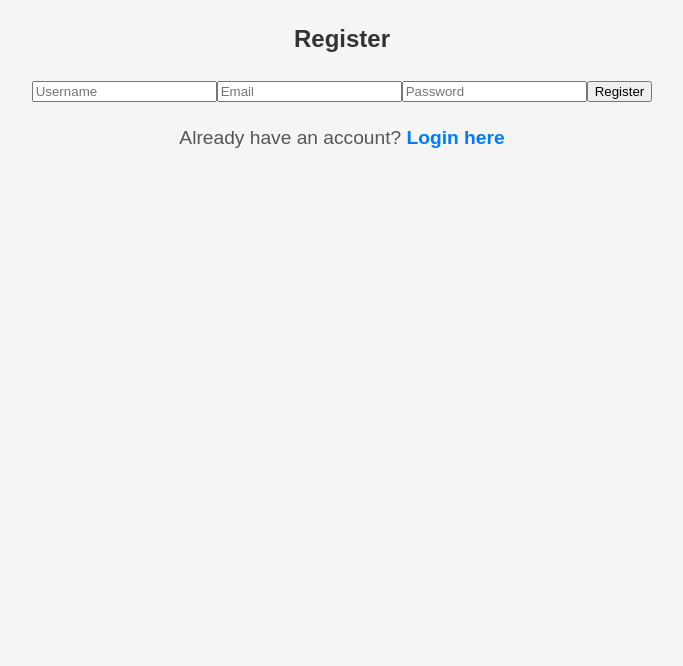
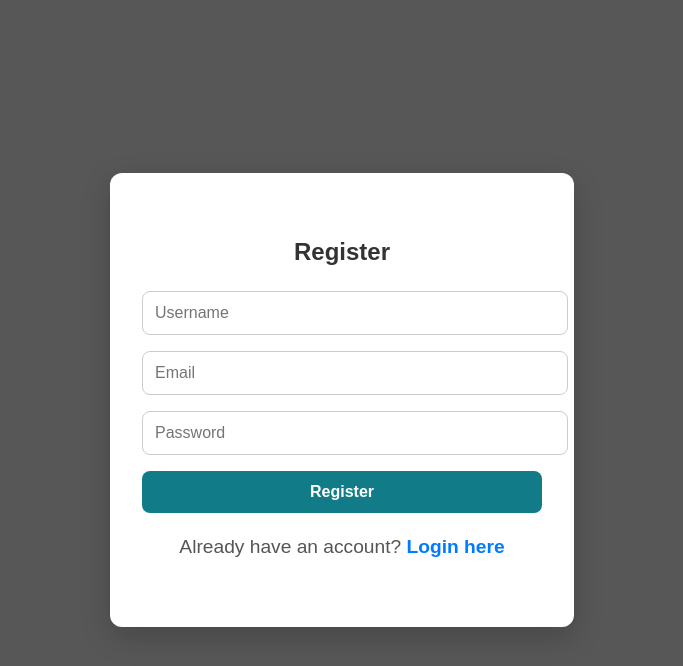
Before and after one commit to coloredinchris/database-chatroom, a React (Create React App) app: page /register in a window 1280 px wide. Shown: the top 666 px of the page, without its empty margins (298-981 px from the left). Built offline with nearby package versions, Linux system fonts and the light colour scheme; no server answers.

Commit message:
login & register screens styled

```diff
--- a/src/pages/Login.js
+++ b/src/pages/Login.js
@@ -1,5 +1,6 @@
 import React, { useState } from "react";
 import { useNavigate, Link } from "react-router-dom";
+import "../styles/WelcomeScreen.css"; // Reuse WelcomeScreen styles
 
 const Login = () => {
     const [email, setEmail] = useState("");
@@ -30,7 +31,8 @@ const Login = () => {
     };
 
     return (
-        <div>
+        <div className="welcome-overlay">
+            <div className="welcome-box">
                 <h2>Login</h2>
                 {error && <p style={{ color: "red" }}>{error}</p>}
                 <form onSubmit={handleLogin}>
@@ -48,12 +50,13 @@ const Login = () => {
                         onChange={(e) => setPassword(e.target.value)}
                         required
                     />
-                <button type="submit">Login</button>
+                    <button type="submit" className="login-button">Login</button>
                 </form>
                 <p>
                     Don't have an account? <Link to="/register">Register here</Link>
                 </p>
             </div>
+        </div>
     );
 };
 
--- a/src/pages/Register.js
+++ b/src/pages/Register.js
@@ -1,5 +1,6 @@
 import React, { useState } from "react";
 import { useNavigate, Link } from "react-router-dom";
+import "../styles/WelcomeScreen.css"; // Reuse WelcomeScreen styles
 
 const Register = () => {
     const [username, setUsername] = useState("");
@@ -29,7 +30,8 @@ const Register = () => {
     };
 
     return (
-        <div>
+        <div className="welcome-overlay">
+            <div className="welcome-box">
                 <h2>Register</h2>
                 {error && <p style={{ color: "red" }}>{error}</p>}
                 <form onSubmit={handleRegister}>
@@ -54,12 +56,13 @@ const Register = () => {
                         onChange={(e) => setPassword(e.target.value)}
                         required
                     />
-                <button type="submit">Register</button>
+                    <button type="submit" className="register-button">Register</button>
                 </form>
                 <p>
                     Already have an account? <Link to="/login">Login here</Link>
                 </p>
             </div>
+        </div>
     );
 };
 
--- a/src/styles/WelcomeScreen.css
+++ b/src/styles/WelcomeScreen.css
@@ -146,6 +146,43 @@
   pointer-events: none;
 }
 
+/* Register button */
+.register-button {
+    width: 100%;
+    padding: 0.75rem;
+    border: none;
+    border-radius: 8px;
+    background-color: var(--river-teal); /* River teal color */
+    color: white;
+    font-weight: bold;
+    font-size: 1rem;
+    cursor: pointer;
+    transition: background-color 0.2s ease, transform 0.1s ease;
+}
+
+.register-button:hover {
+    background-color: var(--translucent-river-teal); /* Translucent river teal on hover */
+    transform: scale(1.02);
+}
+
+/* Login button */
+.login-button {
+    width: 100%;
+    padding: 0.75rem;
+    border: none;
+    border-radius: 8px;
+    background-color: var(--river-teal); /* River teal color */
+    color: white;
+    font-weight: bold;
+    font-size: 1rem;
+    cursor: pointer;
+    transition: background-color 0.2s ease, transform 0.1s ease;
+}
+
+.login-button:hover {
+    background-color: var(--translucent-river-teal); /* Translucent river teal on hover */
+    transform: scale(1.02);
+}
 
   @keyframes fadeIn {
     from {
```
Lines whose indentation alone changed are shown as unchanged.
